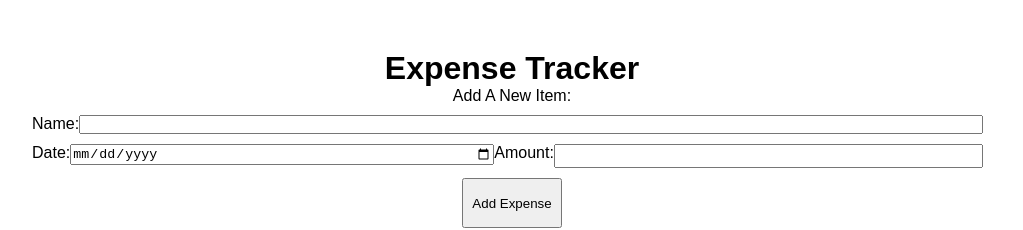
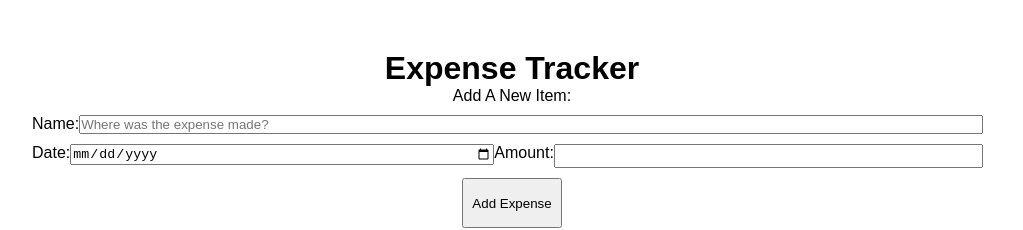
Before and after one commit to MichaelSukkiSong/expense_app, a plain HTML site: page index.html in a window 1280 px wide. Shown: the top 230 px of the page, without its empty margins (128-1151 px from the left). Drawn offline with Linux system fonts and the light colour scheme.

Commit message:
added placeholder in name input tag

```diff
--- a/index.html
+++ b/index.html
@@ -13,7 +13,12 @@
       <div class="add_form">
         <form class="add">
           <label for="name">Name:</label>
-          <input type="text" class="name_field" id="name" />
+          <input
+            type="text"
+            class="name_field"
+            id="name"
+            placeholder="Where was the expense made?"
+          />
           <!-- <br /> -->
           <label for="date">Date:</label>
           <input type="date" class="date_field" id="date" />
```
